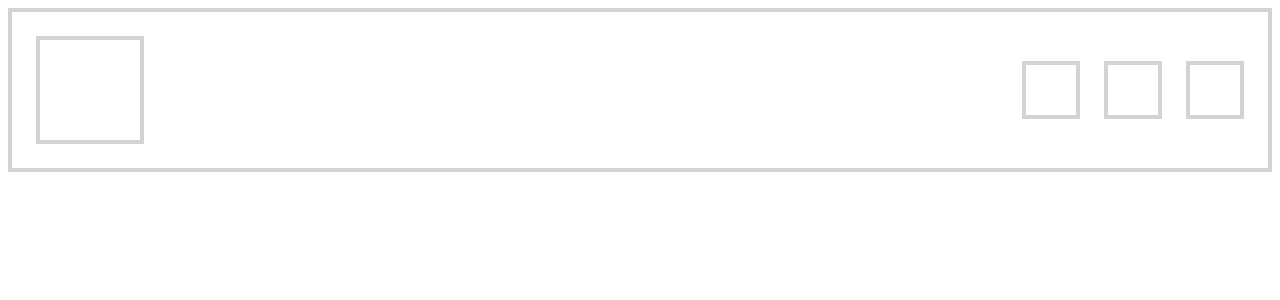
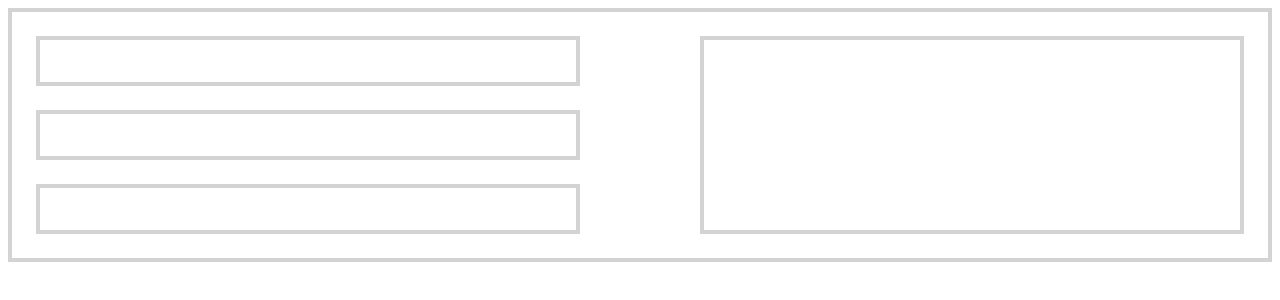
Before and after one commit to tkdore1225/htlm-crash-course, a plain HTML site: page index2.html in a window 1280 px wide. Drawn offline with Linux system fonts and the light colour scheme.

Commit message:
more flexbox practice

```diff
--- a/index2.html
+++ b/index2.html
@@ -1,20 +1,21 @@
 <!DOCTYPE html>
 <html lang="en">
   <head>
-    <meta charset="UTF-8">
-    <meta http-equiv="X-UA-Compatible" content="IE=edge">
-    <meta name="viewport" content="width=device-width, initial-scale=1.0">
+    <meta charset="UTF-8" />
+    <meta http-equiv="X-UA-Compatible" content="IE=edge" />
+    <meta name="viewport" content="width=device-width, initial-scale=1.0" />
     <title>Document</title>
-    <link rel="stylesheet" href="./style2.css">
+    <link rel="stylesheet" href="./style2.css" />
   </head>
+
   <body>
     <div class="container">
-        <div class="box"></div>
     <div class="box-wrapper">
       <div class="box box-small"></div>
       <div class="box box-small"></div>
       <div class="box box-small"></div>
       </div>
+      <div class="box box-large"></div>
     </div>
   </body>
 </html>
--- a/style2.css
+++ b/style2.css
@@ -1,23 +1,27 @@
-.box {
-    border: 4px solid lightgray;
-    width: 100px;
-    height: 100px;
-}
-
-.box-small {
-    width: 50px;
-    height: 50px;
-    margin-left: 24px;
-}
-
-.box-wrapper {
-    display: flex;
-    align-items: center;
+* {
+    box-sizing: border-box;
 }
 
 .container {
     border: 4px solid lightgray;
+    padding: 24px 24px 0 24px;
     display: flex;
     justify-content: space-between;
-    padding: 24px;
 }
+
+.box {
+    border: 4px solid lightgray;
+    margin-bottom: 24px;
+}
+
+.box-small {
+    height: 50px;
+}
+
+.box-wrapper {
+    width: 45%;
+}
+
+.box-large {
+    width: 45%;
+}
```
Lines whose indentation alone changed are shown as unchanged.
